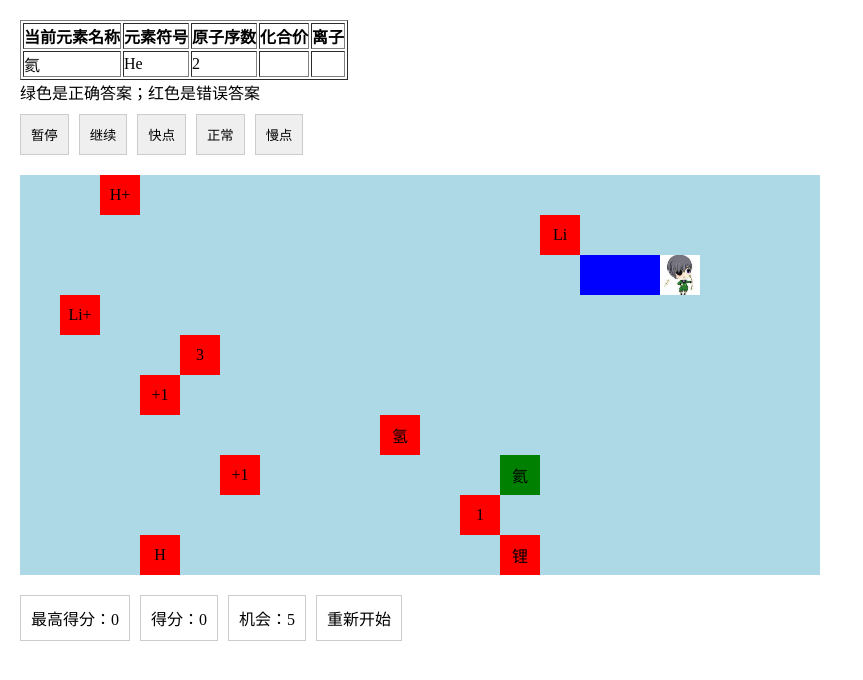
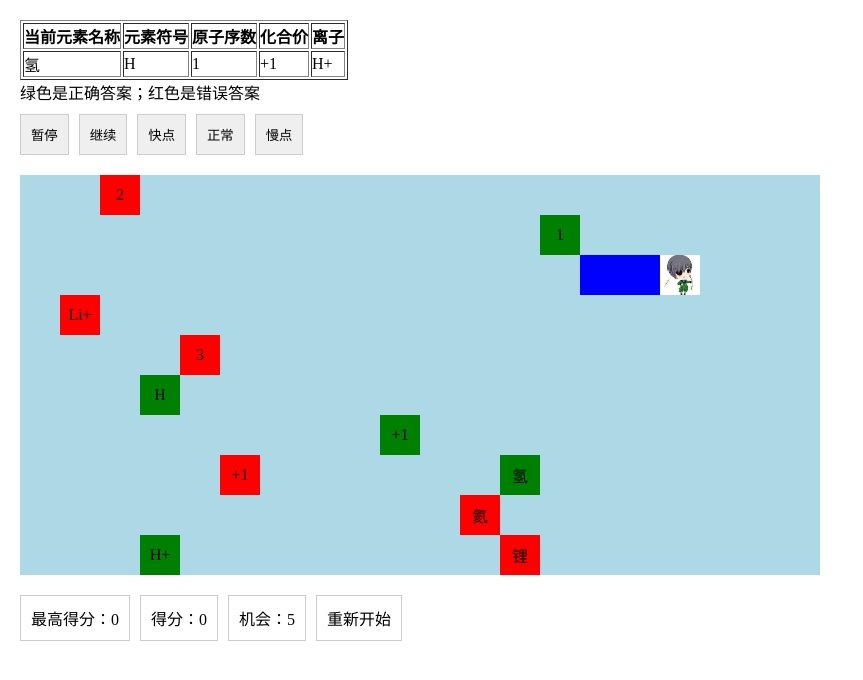
Before and after one commit to lgq627628/daily-test, a Vue app: page / in a window 1280 px wide. Shown: the top 680 px of the page, without its empty margins (0-863 px from the left). Built offline with nearby package versions, Linux system fonts and the light colour scheme.

Commit message:
fix: 清空所有方块

```diff
--- a/src/App.vue
+++ b/src/App.vue
@@ -83,11 +83,13 @@ export default {
   },
   methods: {
     ready() {
-      this.nowEle = element[1];
+      this.nowEle = element[~~(Math.random() * 10)];
     },
     restart() {
+      this.pause();
       snake.removeAllBody();
-      this.pause();
+      food.removeAllFood();
+      this.nowEle = element[~~(Math.random() * 10)];
       this.resultVisible = false;
       this.score = 0;
       this.chance = 5;
--- a/src/views/snake/Foods.js
+++ b/src/views/snake/Foods.js
@@ -34,6 +34,8 @@ class Food {
         food.div.style.position = this.position
         food.div.style.left = food.x * this.width + 'px'
         food.div.style.top = food.y * this.height + 'px'
+        food.div.style.zIndex = food.color === 'green' ? 2 : 1;
+
         this.map._map.appendChild(food.div)
       }
     })
--- a/src/views/snake/Snake.js
+++ b/src/views/snake/Snake.js
@@ -42,10 +42,11 @@ class Snake {
         item.div.style.position = this.position;
         item.div.style.left = item.x * this.width + 'px';
         item.div.style.top = item.y * this.height + 'px';
-        item.div.style.zIndex = 1;
+        item.div.style.zIndex = 3;
         if (index === 0) {
           item.div.style.background = `url('~@/../static/head.jpg') no-repeat`;
           item.div.style.backgroundSize = 'cover';
+          item.div.style.zIndex = 4;
         } else {
           item.div.style.backgroundColor = item.color;
         }
```
